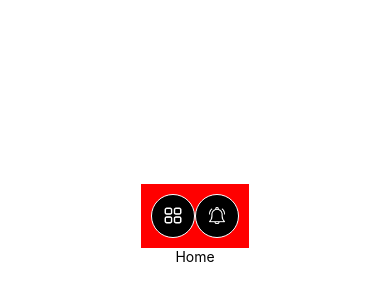
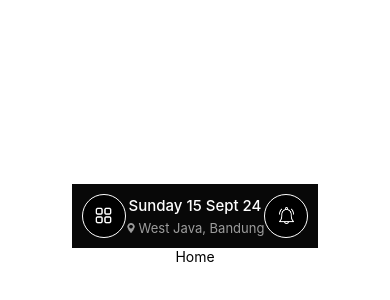
Before and after one commit to direx99/Ticket-Flight, a React Native app: screen / in a window 390 px wide. Shown: the part 198-498 px from the top of the page. Built offline with nearby package versions, Linux system fonts and the light colour scheme.

Commit message:
Header content changes.

```diff
--- a/app/components/Header.jsx
+++ b/app/components/Header.jsx
@@ -1,10 +1,27 @@
-import { StyleSheet, Text, View } from "react-native";
-import React from "react";
+import { Image, StyleSheet, Text, View } from "react-native";
+import React, { useEffect, useState } from "react";
 import RoundButton from "./RoundButton";
 const dashboardIcon = require("../assets/header/dashboard.png");
 const notificationIcon = require("../assets/header/notification.png");
+const mapIcon = require("../assets/header/map.png");
 
 const Header = () => {
+  // UseState
+  const [formattedDate, setFormattedDate] = useState();
+  const [location, setLocation] = useState();
+
+  const getFormattedDate = () => {
+    // Using current time
+    const options = {
+      weekday: "long", // Thursday
+      day: "2-digit", // 05
+      month: "short", // Dec
+      year: "2-digit", // 23
+    };
+    const date = new Date().toLocaleDateString("en-GB", options);
+    return date;
+  };
+
   //Left button action
   const handleLeftButtonPress = () => {
     console.log("Left button pressed");
@@ -14,6 +31,14 @@ const Header = () => {
   const handleRightButtonPress = () => {
     console.log("Right button pressed");
   };
+
+  useEffect(() => {
+    const time = getFormattedDate();
+    setFormattedDate(time);
+
+    // Todo : - setLocation
+    setLocation("West Java, Bandung");
+  }, []);
 
   return (
     <View style={styles.HeaderView}>
@@ -27,7 +52,16 @@ const Header = () => {
         borderWidth={1}
         imageName={dashboardIcon}
       />
+
       {/* Header Content */}
+      <View style={styles.headerContent}>
+        <Text style={styles.titleText}>{formattedDate}</Text>
+        <View style={{ flexDirection: "row", alignItems: "center", gap: 3 }}>
+          <Image source={mapIcon} style={styles.navigationIcon} />
+          <Text style={styles.secondaryText}>{location}</Text>
+        </View>
+      </View>
+
       {/* Right Button */}
       <RoundButton
         width={44}
@@ -48,7 +82,7 @@ const styles = StyleSheet.create({
   HeaderView: {
     justifyContent: "space-between",
     flexDirection: "row",
-    backgroundColor: "red",
+    backgroundColor: "#080808",
     width: "100%",
     padding: 10,
   },
@@ -59,4 +93,30 @@ const styles = StyleSheet.create({
     backgroundColor: "#ffffff",
     borderRadius: 30,
   },
+
+  headerContent: {
+    alignItems: "center",
+    flex: 1,
+    justifyContent: "center",
+    gap: 5,
+  },
+
+  titleText: {
+    fontSize: 15,
+    fontWeight: "500",
+    color: "#fff",
+  },
+
+  secondaryText: {
+    fontSize: 13,
+    color: "#fff",
+    fontWeight: "400",
+    opacity: 0.6,
+  },
+
+  navigationIcon: {
+    height: 10,
+    width: 10,
+    opacity: 0.6,
+  },
 });
```
Also changed, not shown: app/assets/header/map.png (added).
